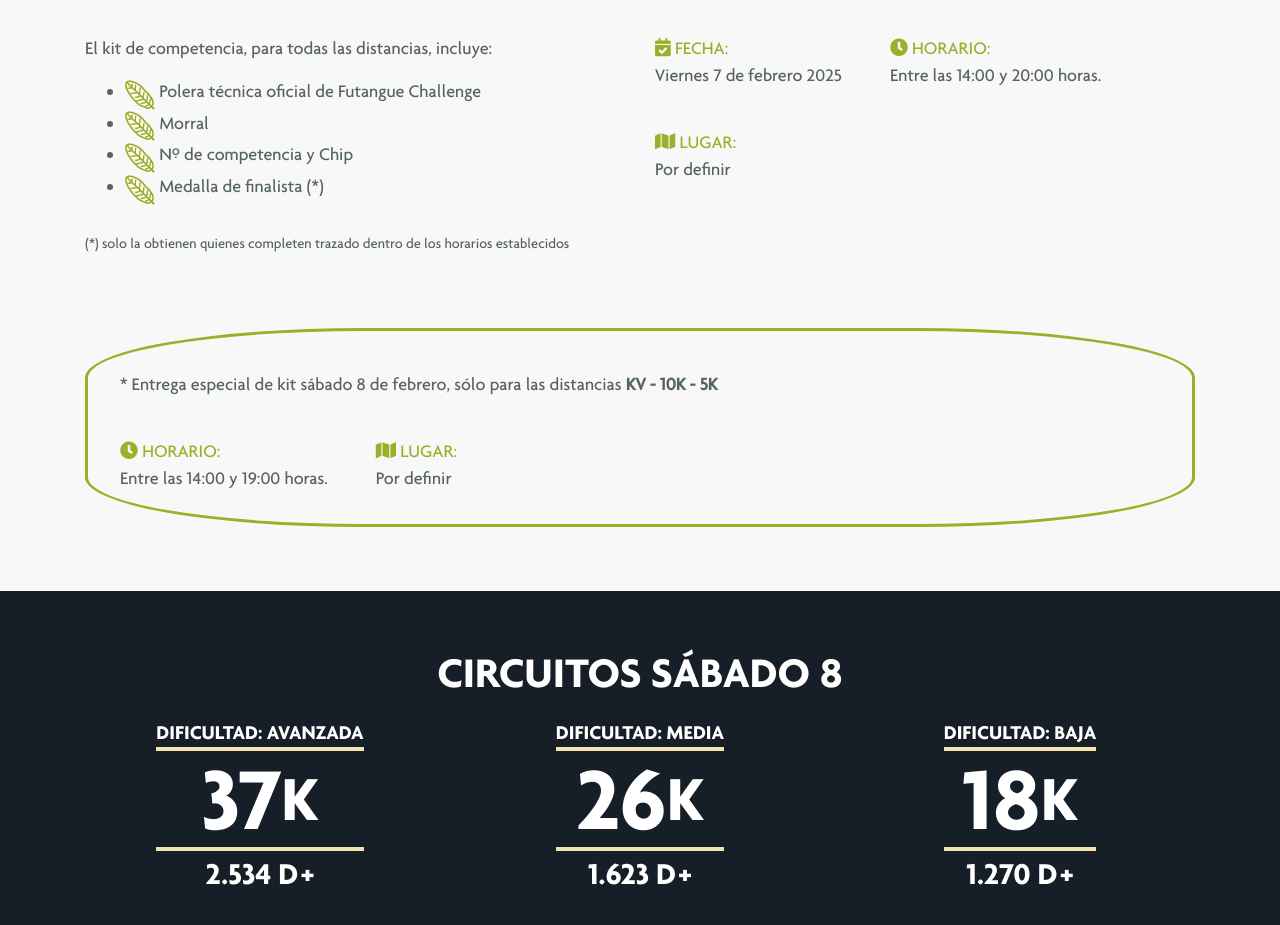
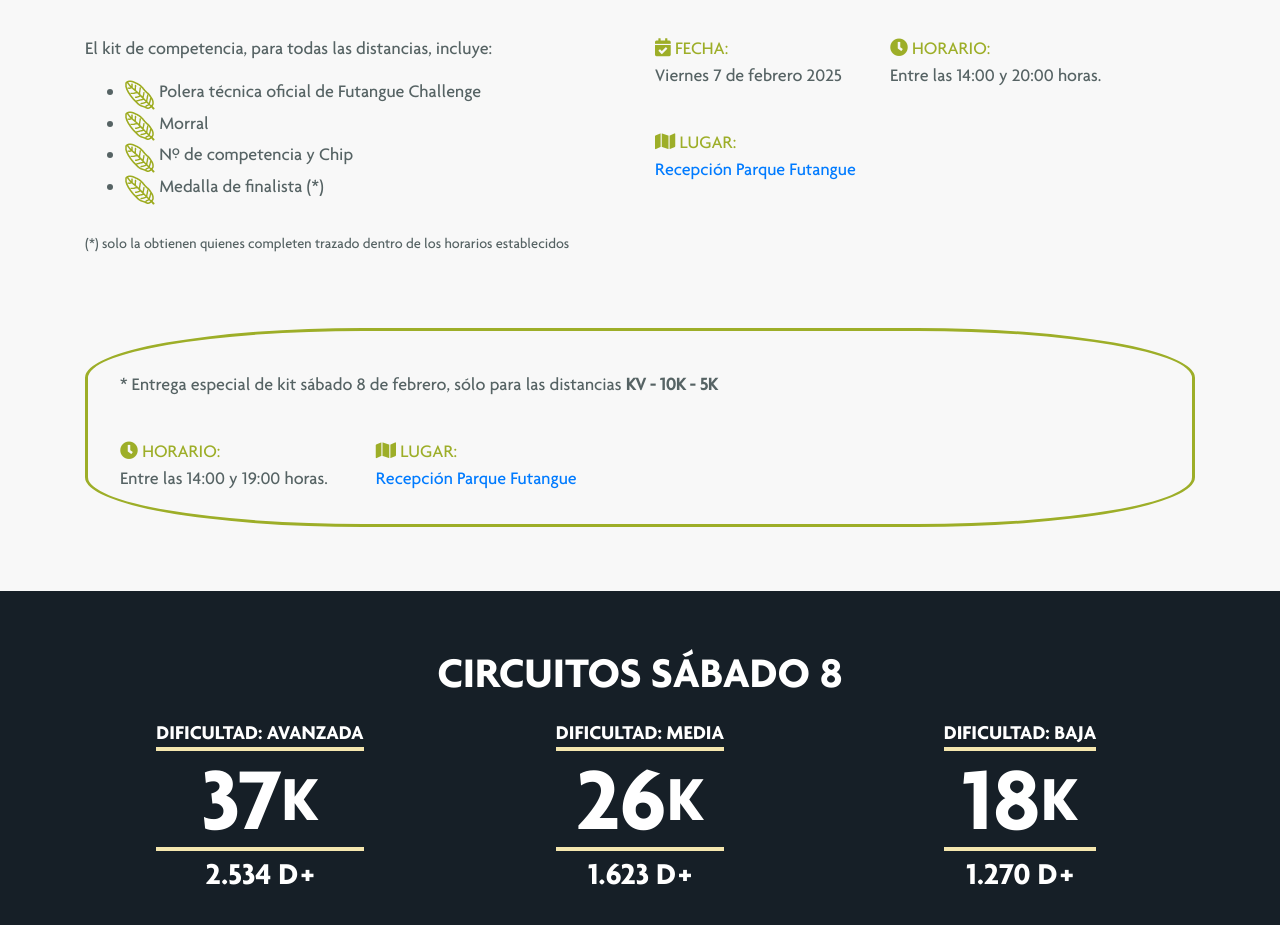
Before and after one commit to TimetrackCL/futanguechallenge.cl, a plain HTML site: page index.html in a window 1280 px wide. Shown: the part 1380-2305 px from the top of the page. Drawn offline with nearby package versions, Linux system fonts and the light colour scheme; files whose address does not match are found by name.

Commit message:
se agrego mapa de entrega kits

```diff
--- a/index.html
+++ b/index.html
@@ -323,14 +323,14 @@
               <p class="mr-date"><span class="text-green-light-primary"><b><i class="fa fa-calendar-check" aria-hidden="true"></i> FECHA:</b></span><br> Viernes 7 de febrero 2025</p>
               <p><span class="text-green-light-primary"><b><i class="fa fa-clock" aria-hidden="true"></i> HORARIO:</b></span><br> Entre las 14:00 y 20:00 horas.</p>
             </div>
-            <p><span class="text-green-light-primary"><b><i class="fa fa-map" aria-hidden="true"></i> LUGAR:</b></span><br> Por definir</p>
+            <p><span class="text-green-light-primary"><b><i class="fa fa-map" aria-hidden="true"></i> LUGAR:</b></span><br> <a href="https://maps.app.goo.gl/Y1nTNqcFZNDhxprx6" target="_blank">Recepción Parque Futangue</a></p>
           </div>
           <div class="col-12">
             <div class="border-green">
               <p>* Entrega especial de kit sábado 8 de febrero, sólo para las distancias <strong class="font-bold">KV - 10K - 5K</strong></p>
               <div class="d-flex">
                 <p class="mr-date"><span class="text-green-light-primary"><b><i class="fa fa-clock" aria-hidden="true"></i> HORARIO:</b></span><br> Entre las 14:00 y 19:00 horas.</p>
-                <p><span class="text-green-light-primary"><b><i class="fa fa-map" aria-hidden="true"></i> LUGAR:</b></span><br> Por definir</p>
+                <p><span class="text-green-light-primary"><b><i class="fa fa-map" aria-hidden="true"></i> LUGAR:</b></span><br> <a href="https://maps.app.goo.gl/Y1nTNqcFZNDhxprx6" target="_blank">Recepción Parque Futangue</a></p>
               </div>
             </div>
           </div>
```
